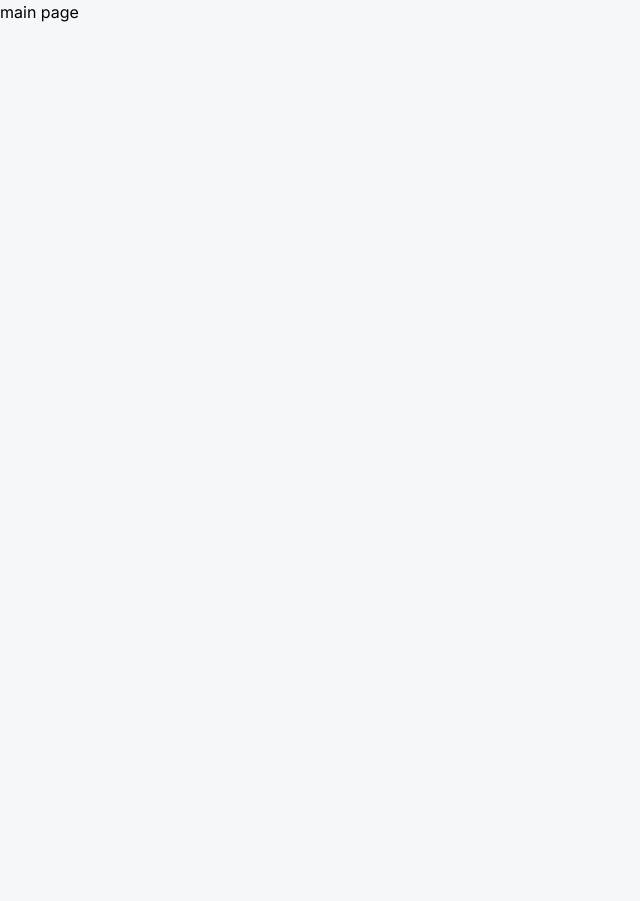
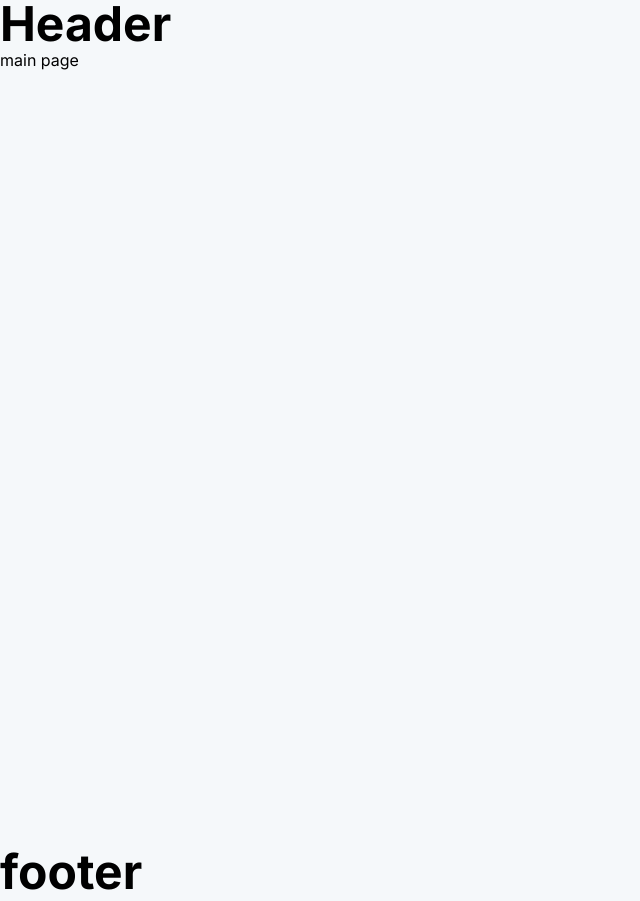
Before and after one commit to csebiplab/easy_pools, a Next.js app: page / in a window 1280 px wide. Shown: the whole page, without its empty margins (0-640 px from the left). Before the commit the page ends 800 px from the top, so only its background shows below. Built offline with nearby package versions, Linux system fonts and the light colour scheme.

Commit message:
:sparkles: Handle content middleing for big screen

```diff
--- /dev/null
+++ b/src/app/components/layouts/Footer/Footer.jsx
@@ -0,0 +1,11 @@
+import React from "react";
+
+const Footer = () => {
+  return (
+    <footer className="custom-container">
+      <h1 className="text-5xl">footer</h1>
+    </footer>
+  );
+};
+
+export default Footer;
--- /dev/null
+++ b/src/app/components/layouts/Header/Header.jsx
@@ -0,0 +1,11 @@
+import React from "react";
+
+const Header = () => {
+  return (
+    <header className="custom-container">
+      <h1 className="text-5xl">Header</h1>
+    </header>
+  );
+};
+
+export default Header;
--- a/src/app/globals.css
+++ b/src/app/globals.css
@@ -8,9 +8,9 @@
 body {
   background-color: #f5f8fa;
 }
-footer * {
+/* footer * {
   @apply text-white;
-}
+} */
 
 .container {
   @apply max-w-7xl mx-auto px-2;
@@ -74,3 +74,23 @@ a {
 ::-webkit-scrollbar-thumb:hover {
   background: #555;
 }
+
+/* Max screen size Media Query */
+@media screen and (min-width: 1400px) {
+  .custom-container {
+    width: 1370px;
+    margin: 0 auto;
+  }
+}
+@media screen and (min-width: 1600px) {
+  .custom-container {
+    width: 1570px;
+    margin: 0 auto;
+  }
+}
+@media screen and (min-width: 1950px) {
+  .custom-container {
+    width: 1920px;
+    margin: 0 auto;
+  }
+}
--- a/src/app/layout.js
+++ b/src/app/layout.js
@@ -1,5 +1,7 @@
+import "./globals.css";
 import { Inter } from "next/font/google";
-import "./globals.css";
+import Header from "./components/layouts/Header/Header";
+import Footer from "./components/layouts/Footer/Footer";
 
 const inter = Inter({ subsets: ["latin"] });
 
@@ -11,7 +13,11 @@ export const metadata = {
 export default function RootLayout({ children }) {
   return (
     <html lang="en">
-      <body className={inter.className}>{children}</body>
+      <body className={inter.className}>
+        <Header />
+        {children}
+        <Footer />
+      </body>
     </html>
   );
 }
--- a/src/app/page.js
+++ b/src/app/page.js
@@ -1,7 +1,7 @@
 
 export default function Home() {
   return (
-    <main>
+    <main className="min-h-screen custom-container">
       main page
     </main>
   );
```
